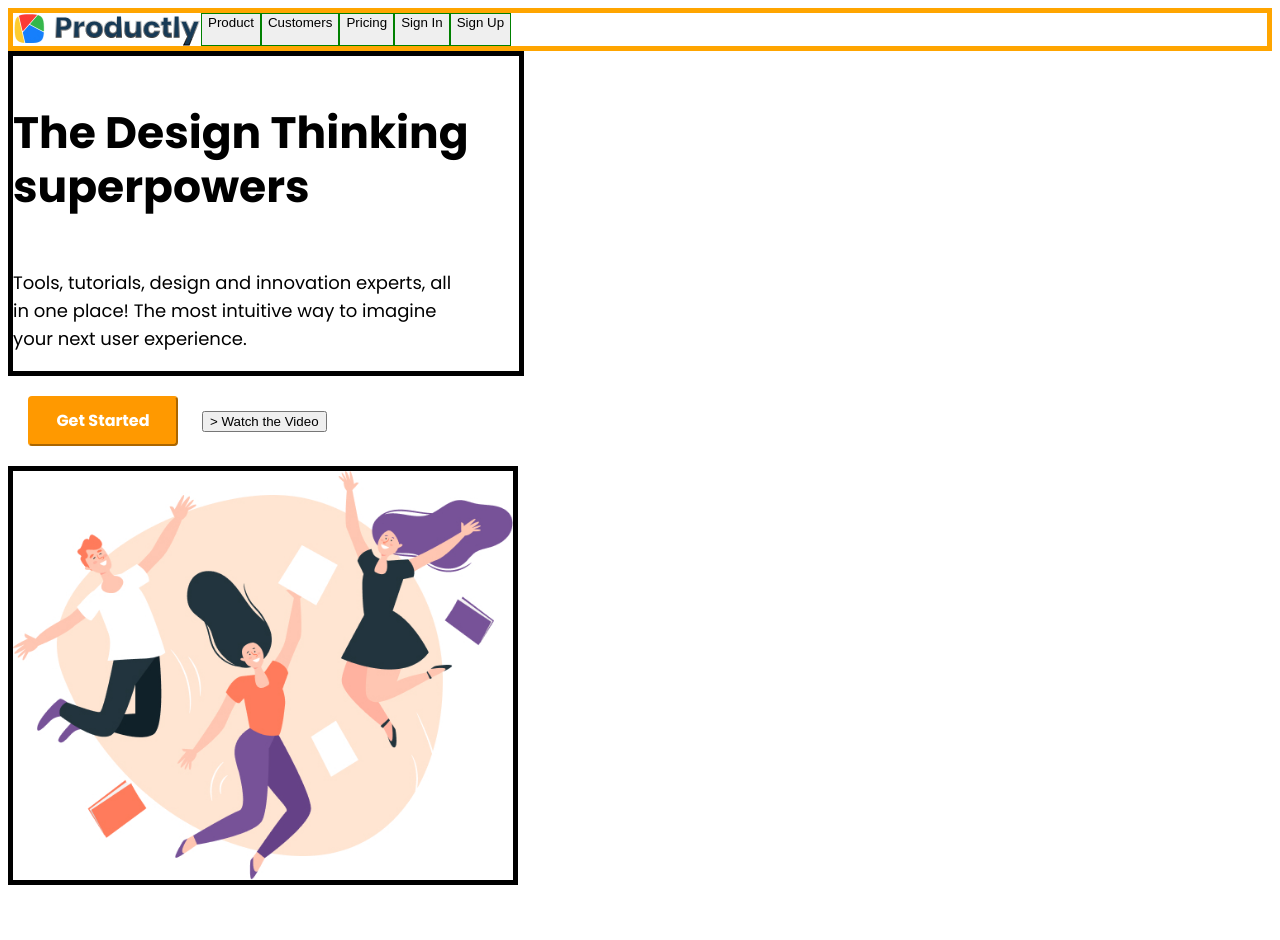
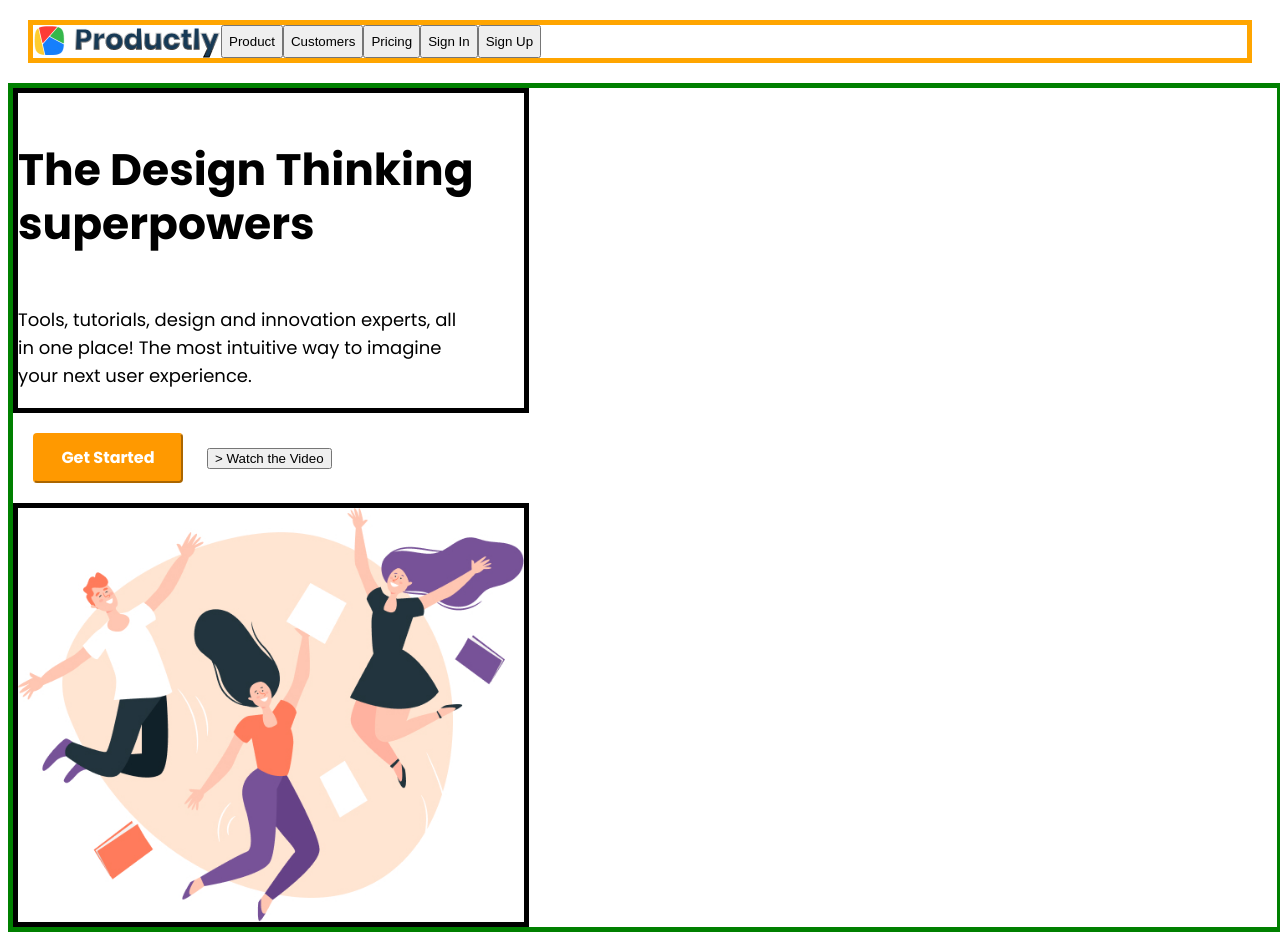
Before and after one commit to amandaerikslid/productly, a plain HTML site: page index.html in a window 1280 px wide. Before the commit the page ends 893 px from the top, so only its background shows below. Drawn offline with Linux system fonts and the light colour scheme; a web font is replaced by a local one.

Commit message:
updated styles

```diff
--- a/index.html
+++ b/index.html
@@ -24,17 +24,17 @@
         </div>
     </header>
 
-    <section>
-        <div class="firstbox">
-            <h2 class="title">The Design Thinking superpowers</h2>
-            <p class="first-para">Tools, tutorials, design and innovation experts, all in one place! The most intuitive way to imagine your next user experience.</p>
+    <section class="card_section">
+        <div class="card_info">
+            <h2 class="card_title">The Design Thinking superpowers</h2>
+            <p class="card_content">Tools, tutorials, design and innovation experts, all in one place! The most intuitive way to imagine your next user experience.</p>
         </div>
         <div>
             <button class="btn--get-started">Get Started</button>
             <button>> Watch the Video</button>
         </div>
         <div>
-            <img src="images/firstpic.jpg" class="firstbox picture" alt="Jumping and books">
+            <img src="images/firstpic.jpg" class="card_image" alt="Jumping and books">
         </div>
     </section>
 
--- a/styles/index.css
+++ b/styles/index.css
@@ -1,21 +1,25 @@
 .logo {
     border: 5px solid orange;
     display: flex;
+    margin: 20px;
 }
 
-.btn {
-    border: 1px solid green;
-    display: flex;
+.card_section {
+    border: 5px solid green;
+    width: 100%;
+    height: 100%;
+    max-width: 1550px;
+
 }
 
-.firstbox {
+.card_info, .card_image {
     display: flex;
     border: 5px solid black;
     max-width: 40%;
     flex-direction: column;
 }
 
-.title {
+.card_title {
     font-family: 'Poppins', sans-serif;
     font-style: normal;
     font-weight: 700;
@@ -27,17 +31,13 @@
     margin-top: 50px;
 }
 
-.first-para {
+.card_content {
     font-family: 'Poppins', sans-serif;
     font-style: normal;
     font-weight: 400;
     font-size: 18px;
     line-height: 28px;
     max-width: 450px;
-}
-
-.picture {
-    max-width: 500px;
 }
 
 .btn--get-started {
```
